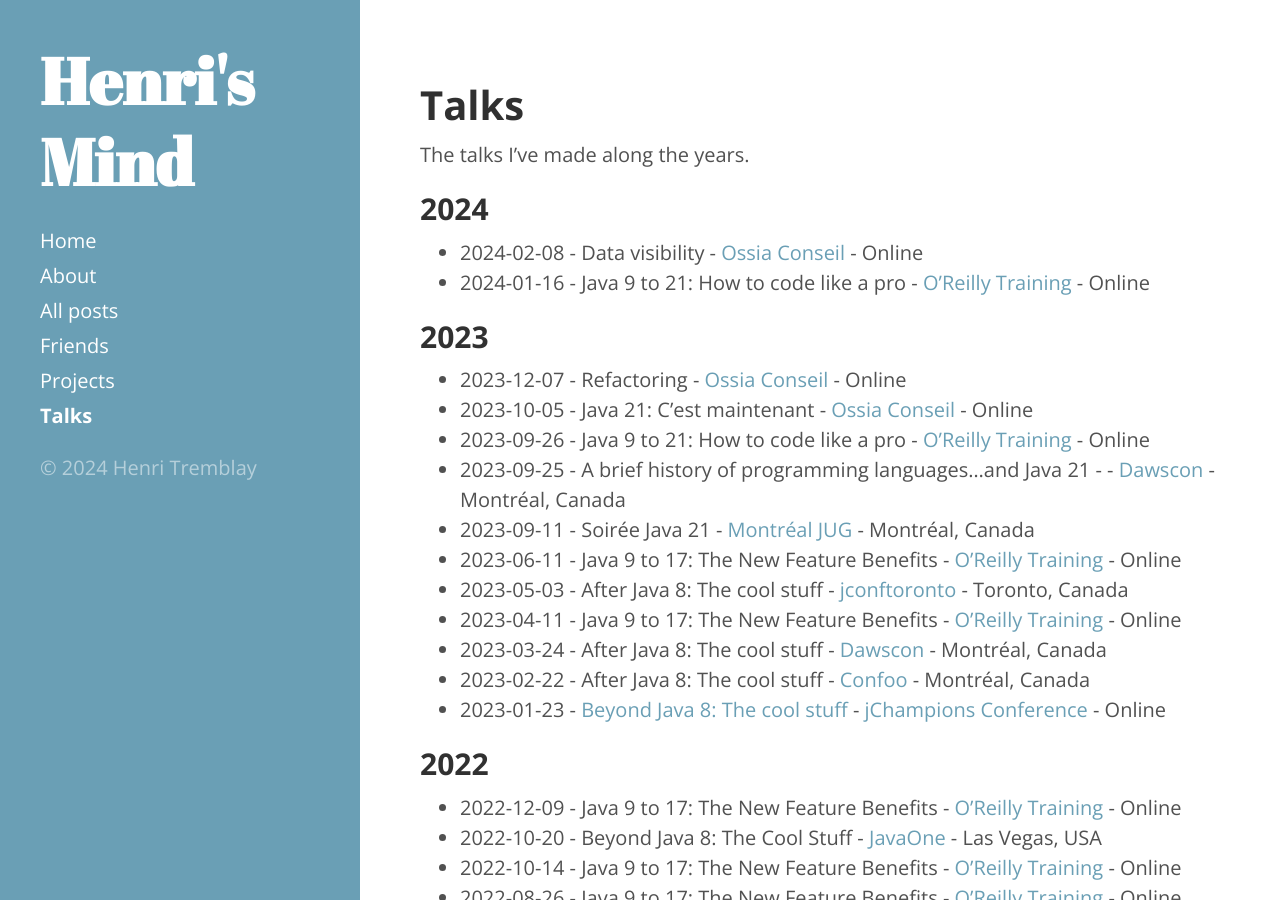
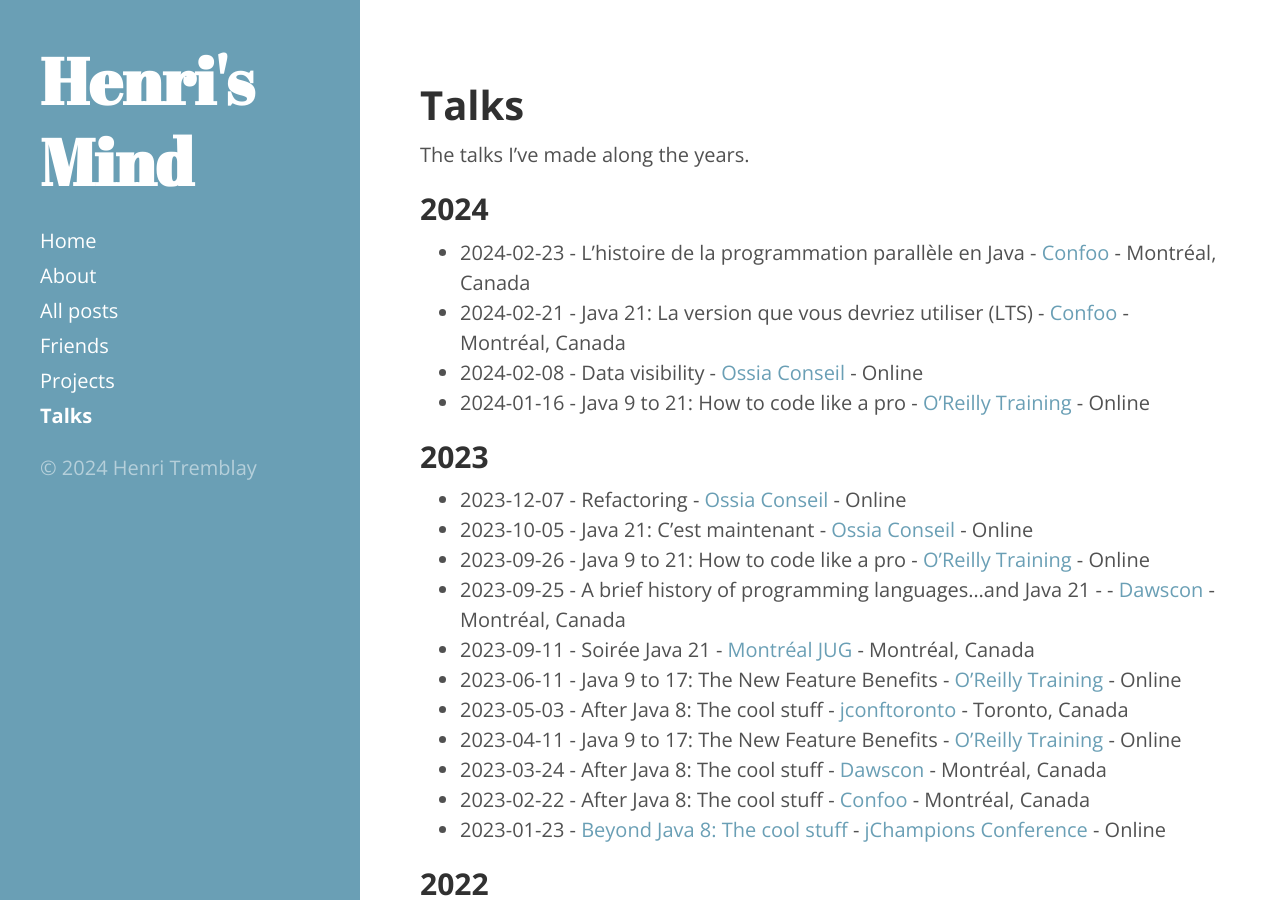
Before and after one commit to henri-tremblay/henri.github.io, a Jekyll site: the page built from talks.md, in a window 1280 px wide and 900 px high. Built offline with Jekyll 4.4.1, drawn with Linux system fonts in a browser that asks for light colours.

Commit message:
Add Confoo

```diff
--- a/talks.md
+++ b/talks.md
@@ -7,6 +7,8 @@ The talks I've made along the years.
 
 ## 2024
 
+* 2024-02-23 - L'histoire de la programmation parallèle en Java - [Confoo](https://confoo.ca) - Montréal, Canada
+* 2024-02-21 - Java 21: La version que vous devriez utiliser (LTS) - [Confoo](https://confoo.ca) - Montréal, Canada
 * 2024-02-08 - Data visibility - [Ossia Conseil](https://www.ossia-conseil.com/) - Online
 * 2024-01-16 - Java 9 to 21: How to code like a pro - [O'Reilly Training](https://www.oreilly.com/live-training/) - Online
 
```
